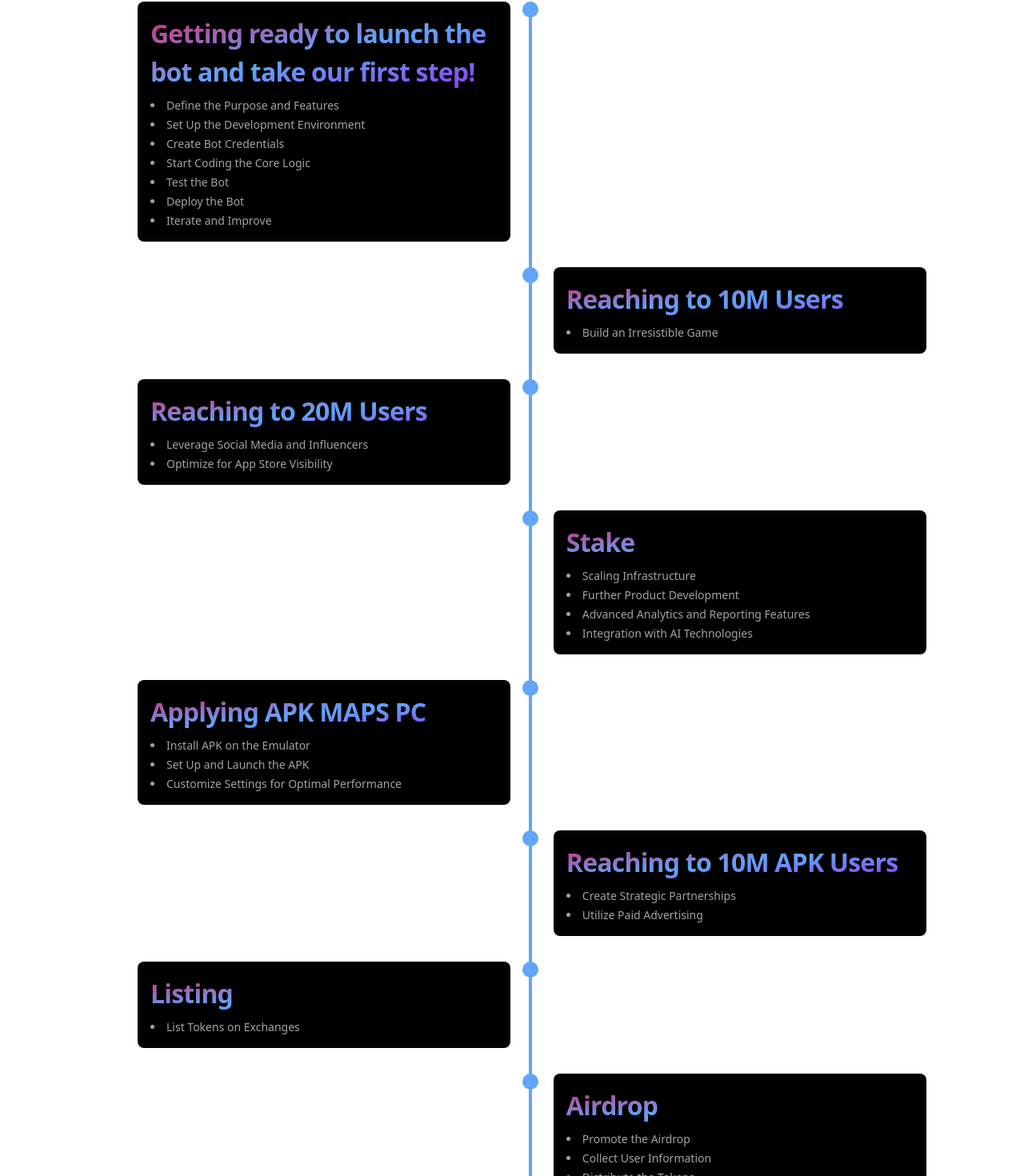
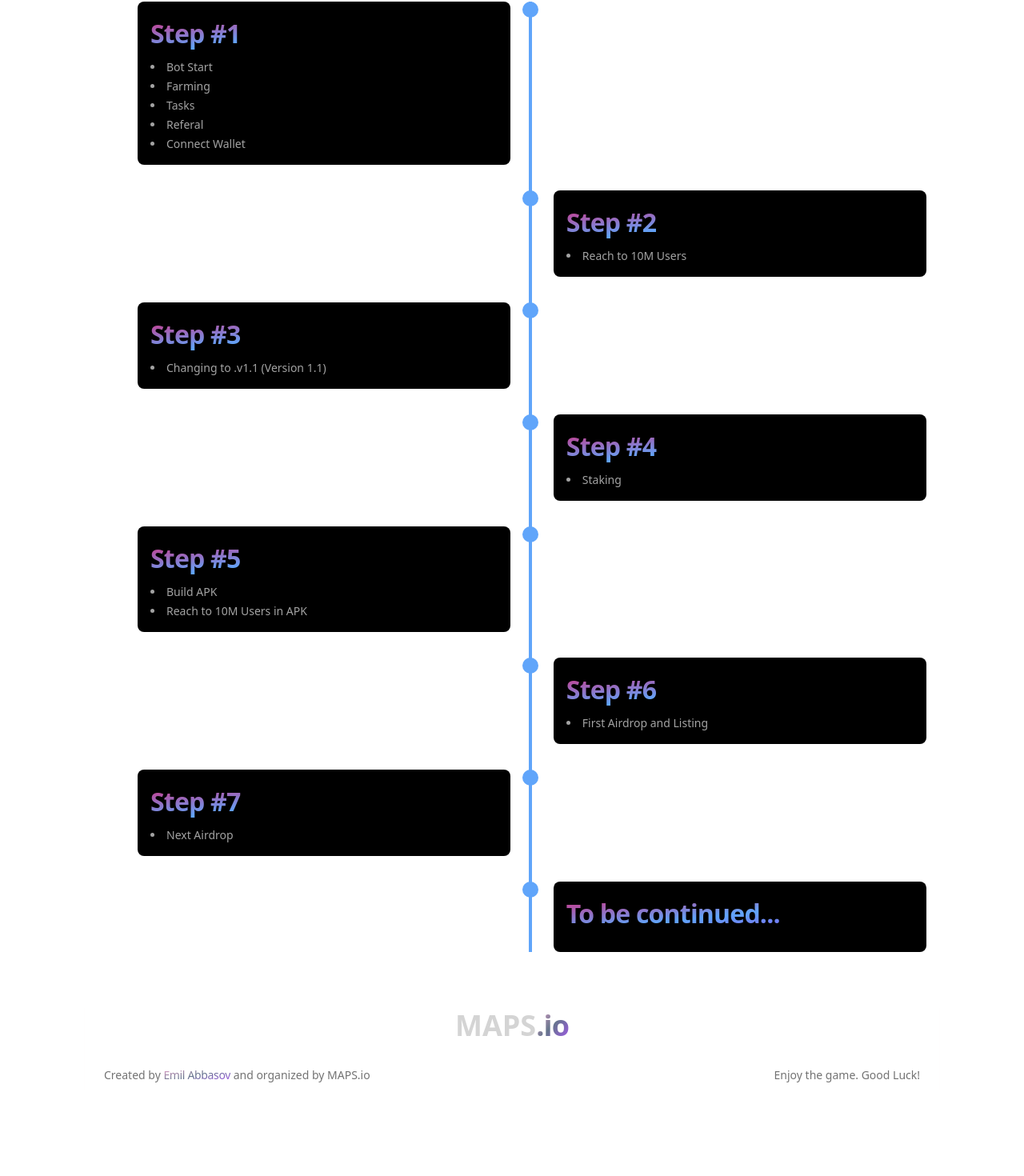
Before and after one commit to maps-coin/mapspc.io, a React (Vite) app: page / in a window 1280 px wide. Shown: the part 927-2397 px from the top of the page at 80% size. After the commit the page ends 2289 px from the top, so only its background shows below. Built offline with nearby package versions, Linux system fonts and the light colour scheme; a web font is replaced by a local one.

Commit message:
added links to social media

```diff
--- a/src/components/Navbar.jsx
+++ b/src/components/Navbar.jsx
@@ -1,6 +1,11 @@
 import React from "react";
-import { FaTelegram, FaSquareXTwitter } from "react-icons/fa6";
-import { FaPhoneSquareAlt } from "react-icons/fa";
+import {
+  FaTelegram,
+  FaSquareXTwitter,
+  FaTiktok,
+  FaSquareInstagram,
+} from "react-icons/fa6";
+import { FaFacebookSquare, FaPhoneSquareAlt } from "react-icons/fa";
 
 function Navbar() {
   return (
@@ -21,7 +26,16 @@ function Navbar() {
         <a href='https://x.com/Mapsconnection' target='_blank'>
           <FaSquareXTwitter />
         </a>
-        <a href='mailto:emilabb13@gmail.com'>
+        <a href='https://www.instagram.com/mapspeopleconnection/'>
+          <FaSquareInstagram />
+        </a>
+        <a href='https://www.tiktok.com/@maps_people_connection?is_from_webapp=1&sender_device=pc'>
+          <FaTiktok />
+        </a>
+        <a href='https://www.facebook.com/profile.php?id=61566121083948'>
+          <FaFacebookSquare />
+        </a>
+        <a href='mailto:mapspeopleconnection@protonmail.com'>
           <FaPhoneSquareAlt />
         </a>
       </div>
--- a/src/components/RoadmapData.jsx
+++ b/src/components/RoadmapData.jsx
@@ -1,68 +1,43 @@
 export const roadmapData = [
   {
     id: 1,
-    stage: "Getting ready to launch the bot and take our first step!",
-    details: [
-      "Define the Purpose and Features",
-      "Set Up the Development Environment",
-      "Create Bot Credentials",
-      "Start Coding the Core Logic",
-      "Test the Bot",
-      "Deploy the Bot",
-      "Iterate and Improve",
-    ],
+    stage: "Step #1",
+    details: ["Bot Start", "Farming", "Tasks", "Referal", "Connect Wallet"],
   },
   {
     id: 2,
-    stage: "Reaching to 10M Users",
-    details: ["Build an Irresistible Game"],
+    stage: "Step #2",
+    details: ["Reach to 10M Users"],
   },
   {
     id: 3,
-    stage: "Reaching to 20M Users",
-    details: [
-      "Leverage Social Media and Influencers",
-      "Optimize for App Store Visibility",
-    ],
+    stage: "Step #3",
+    details: ["Changing to .v1.1 (Version 1.1)"],
   },
   {
     id: 4,
-    stage: "Stake",
-    details: [
-      "Scaling Infrastructure",
-      "Further Product Development",
-      "Advanced Analytics and Reporting Features",
-      "Integration with AI Technologies",
-    ],
+    stage: "Step #4",
+    details: ["Staking"],
   },
   {
     id: 5,
-    stage: "Applying APK MAPS PC",
-    details: [
-      "Install APK on the Emulator",
-      "Set Up and Launch the APK",
-      "Customize Settings for Optimal Performance",
-    ],
+    stage: "Step #5",
+    details: ["Build APK", "Reach to 10M Users in APK"],
   },
 
   {
     id: 6,
-    stage: "Reaching to 10M APK Users",
-    details: ["Create Strategic Partnerships", "Utilize Paid Advertising"],
+    stage: "Step #6",
+    details: ["First Airdrop and Listing"],
   },
   {
     id: 7,
-    stage: "Listing",
-    details: ["List Tokens on Exchanges"],
+    stage: "Step #7",
+    details: ["Next Airdrop"],
   },
   {
     id: 8,
-    stage: "Airdrop",
-    details: [
-      "Promote the Airdrop",
-      "Collect User Information",
-      "Distribute the Tokens",
-      "Continued User Growth and Engagement",
-    ],
+    stage: "To be continued...",
+    details: [],
   },
 ];
```
